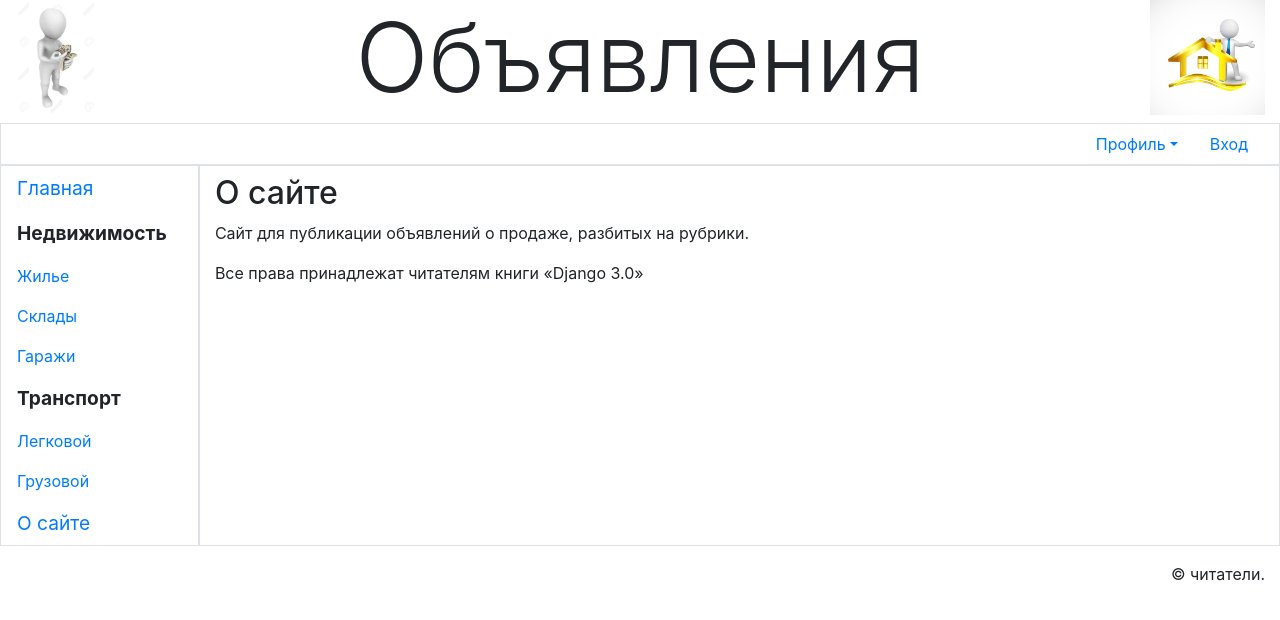
After one commit to Sheisuka/BBoard, a Django app: template main/templates/main/about.html in a window 1280 px wide. The commit adds this page. Shown: the top 620 px of the page. Run offline with Django 4.2, Linux system fonts and the light colour scheme; the template is opened without the code that fills it, so the values that code supplies are empty; some libraries are stand-ins or nearby versions.

Commit message:
about page

```diff
--- a/Bboard/asgi.py
+++ b/Bboard/asgi.py
@@ -1,5 +1,5 @@
 """
-ASGI config for bboard project.
+ASGI config for Bboard project.
 
 It exposes the ASGI callable as a module-level variable named ``application``.
 
@@ -11,6 +11,6 @@ import os
 
 from django.core.asgi import get_asgi_application
 
-os.environ.setdefault('DJANGO_SETTINGS_MODULE', 'bboard.settings')
+os.environ.setdefault('DJANGO_SETTINGS_MODULE', 'Bboard.settings')
 
 application = get_asgi_application()
--- a/Bboard/urls.py
+++ b/Bboard/urls.py
@@ -14,8 +14,10 @@ Including another URLconf
     2. Add a URL to urlpatterns:  path('blog/', include('blog.urls'))
 """
 from django.contrib import admin
-from django.urls import path
+from django.urls import path, include
+from main.views import index
 
 urlpatterns = [
     path('admin/', admin.site.urls),
+    path('bboard/', include('main.urls'))
 ]
--- a/main/static/main/style.css
+++ b/main/static/main/style.css
@@ -1,5 +1,5 @@
 header h1 {
-    background: url("bd.jpg") left / auto 100% no-repeat, url("bd.jpg") right / auto 100% no-repeat;
+    background: url("bgleft.jpg") left / auto 100% no-repeat, url("bgright.jpg") right / auto 100% no-repeat;
 }
 
 .root {
--- a/main/templates/layout/basic.html
+++ b/main/templates/layout/basic.html
@@ -1,4 +1,4 @@
-{% load bootstap4 %}
+{% load bootstrap4 %}
 {% load static %}
 <!DOCTYPE html>
 <html>
@@ -8,7 +8,7 @@
             content="width=device-width, initial-scale=1, shrink-to-fit=no">
         <title>{% block title %}Главная{% endblock %} - Доска объявлений</title>
         {% bootstrap_css %}
-        <link rel="stylesheet" type="text/css" href="{% static 'mian/style.css' %}">
+        <link rel="stylesheet" type="text/css" href="{% static 'main/style.css' %}">
         {% bootstrap_javascript jquery='slim' %}
     </head>
     <body class="container-fluid">
@@ -36,7 +36,7 @@
         </div>
         <div class="row">
             <nav class="col-md-auto nav flex-column border">
-                <a class="nav-link root" href="{% url 'main:index' %}">Главная</a>
+                <a class="nav-link root" href="{% url 'index' %}">Главная</a>
                 <span class="nav-link root font-weight-bold">Недвижимость</span>
                 <a class="nav-link" href="#">Жилье</a>
                 <a class="nav-link" href="#">Склады</a>
@@ -44,6 +44,7 @@
                 <span class="nav-link root font-weight-bold" href="#">Транспорт</span>
                 <a class="nav-link" href="#">Легковой</a>
                 <a class="nav-link" href="#">Грузовой</a>
+                <a class="nav-link root" href="{% url 'other_page' page='about' %}">О сайте</a>
             </nav>
             <section class="col border py-2">
                 {% bootstrap_messages %}
--- /dev/null
+++ b/main/templates/main/about.html
@@ -0,0 +1,8 @@
+{% extends "layout/basic.html" %}
+{% block title %}О сайте{% endblock %}
+
+{% block content %}
+<h2>О сайте</h2>
+<p>Сайт для публикации объявлений о продаже, разбитых на рубрики.</p>
+<p>Все права принадлежат читателям книги &laquo;Django 3.0&raquo;</p>
+{% endblock %}
--- /dev/null
+++ b/main/urls.py
@@ -0,0 +1,9 @@
+from django.urls import path
+
+from .views import index, other_page
+
+
+urlpatterns = [
+    path('<str:page>/', other_page, name='other_page'),
+    path('', index, name='index'),
+]
--- a/manage.py
+++ b/manage.py
@@ -6,7 +6,7 @@ import sys
 
 def main():
     """Run administrative tasks."""
-    os.environ.setdefault('DJANGO_SETTINGS_MODULE', 'bboard.settings')
+    os.environ.setdefault('DJANGO_SETTINGS_MODULE', 'Bboard.settings')
     try:
         from django.core.management import execute_from_command_line
     except ImportError as exc:
```
Also changed, not shown: Bboard/settings.py (+4 -4 lines), main/views.py (+12 -0 lines), main/static/main/bg.jpg (deleted), main/static/main/bgleft.jpg (added), main/static/main/bgright.jpg (added), 1 other file.
